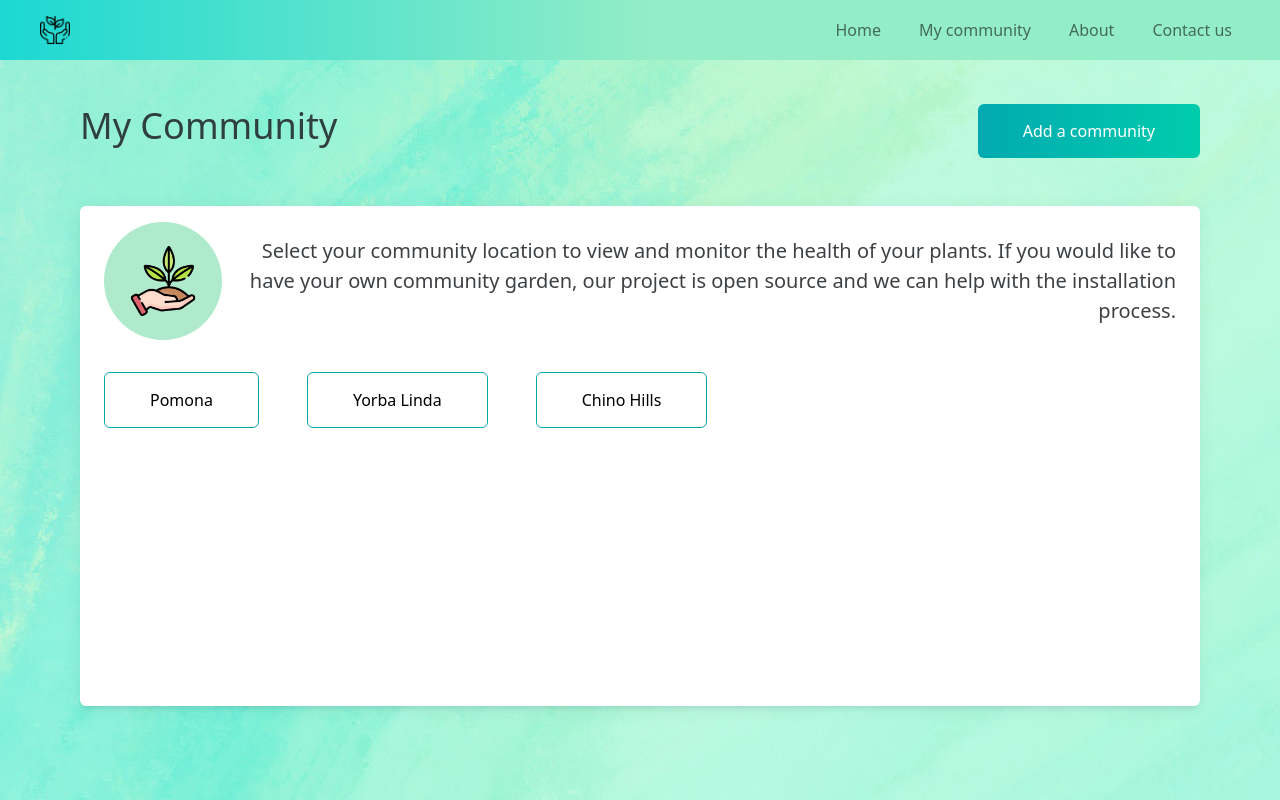
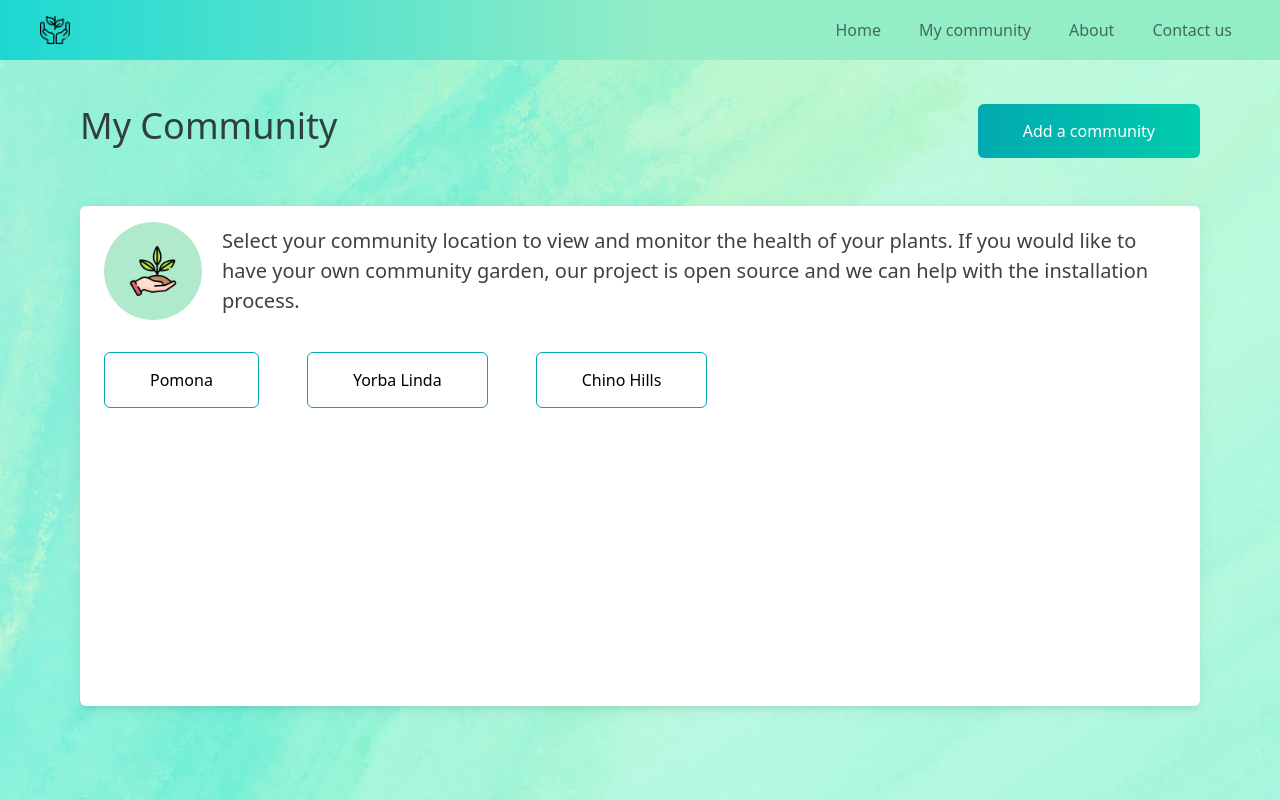
Before and after one commit to snigdha920/community-garden, a Next.js app in the folder app/: page /my-community in a window 1280 px wide. Built offline with nearby package versions, Linux system fonts and the light colour scheme.

Commit message:
add prop alignText to TextIcon and reduce size of icon in My community page

```diff
--- a/app/components/TextIcon.tsx
+++ b/app/components/TextIcon.tsx
@@ -6,16 +6,18 @@ interface TextIconProps {
   icon: React.ReactElement;
   alignIcon?: 'left' | 'right';
   className?: string;
+  alignText?: 'left' | 'right';
 }
 
 export const TextIcon: React.FC<TextIconProps> = ({
   children,
   icon,
   className,
+  alignText,
   alignIcon = 'right',
 }: TextIconProps) => {
   const parentDivFlexStyle = alignIcon === 'right' ? '' : 'flex-row-reverse';
-  const textAlign = alignIcon === 'right' ? undefined : 'right';
+  const textAlign = alignText ? alignText : alignIcon === 'right' ? undefined : 'right';
   const textPadding = alignIcon === 'right' ? '0 20px 0 0' : '0 0 0 20px';
   return (
     <div className={`d-flex ${parentDivFlexStyle} justify-content-between align-items-center ${className}`}>
--- a/app/pages/my-community/index.tsx
+++ b/app/pages/my-community/index.tsx
@@ -16,9 +16,10 @@ const Places: NextPage = () => {
         <ContentLayout title="My Community" form={<div>Dummy form contents</div>} buttonLabel="Add a community">
           <div>
             <TextIcon
-              icon={<img src="/icons/planting.png" width="70px" height="70px" alt="planting" />}
+              icon={<img src="/icons/planting.png" width="50px" height="50px" alt="planting" />}
               className="px-4 pt-3 pb-2"
               alignIcon="left"
+              alignText="left"
             >
               <>
                 {' '}
```
